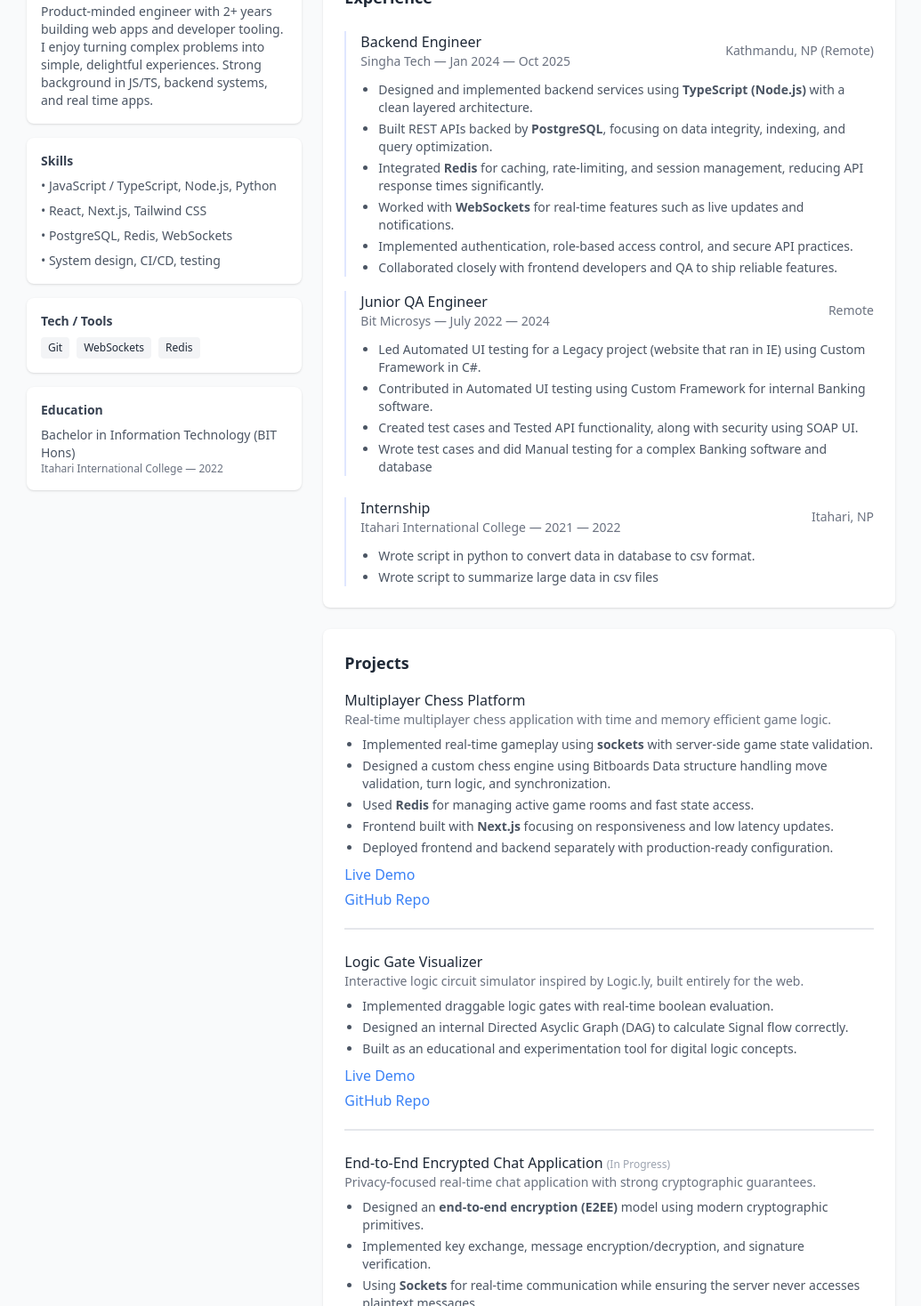
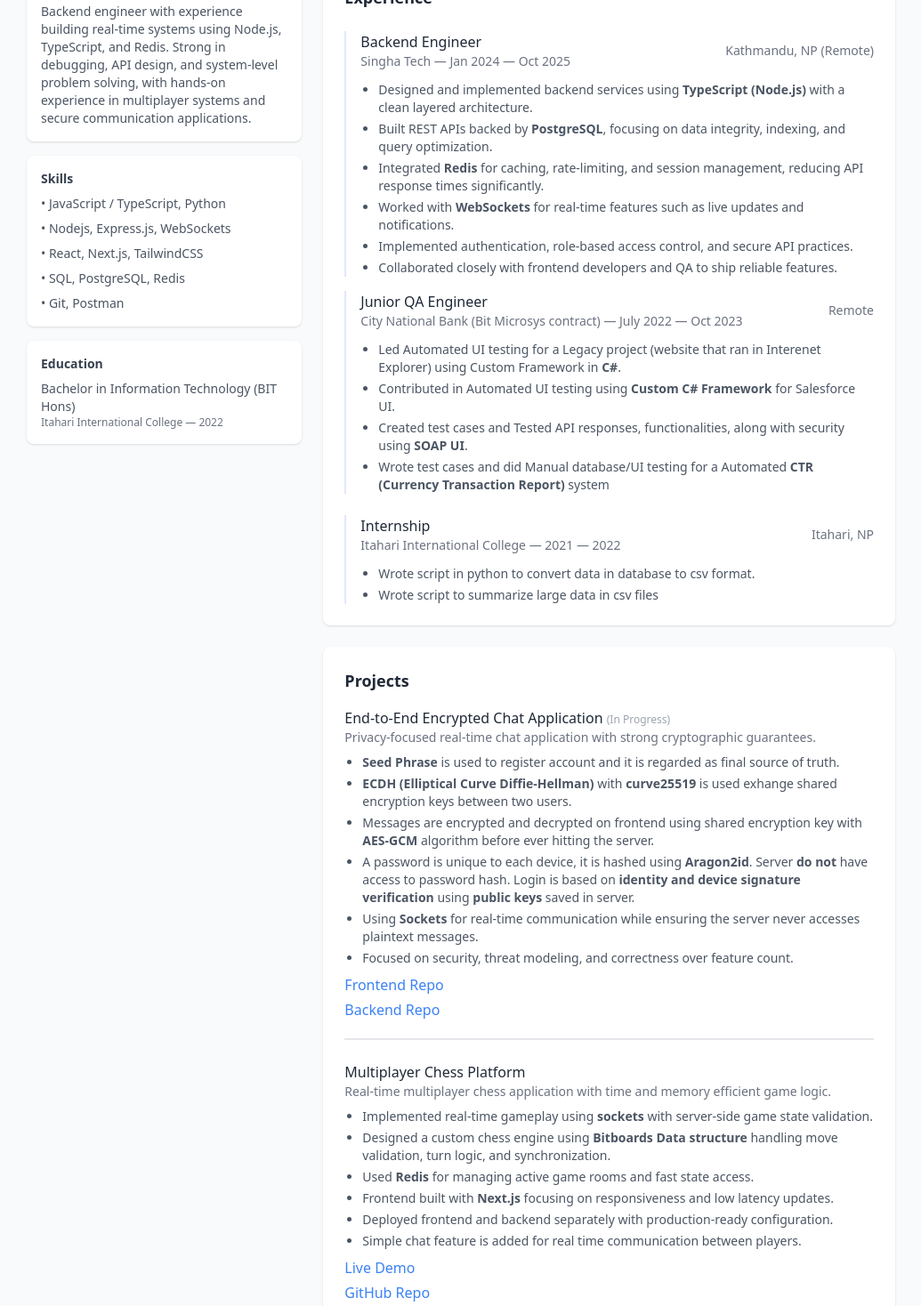
Before and after one commit to PrabeshBimali/PrabeshBimali.github.io, a plain HTML site: page index.html in a window 1280 px wide. Shown: the part 241-1709 px from the top of the page at 89% size, without its empty margins (122-1157 px from the left). Drawn offline with nearby package versions, Linux system fonts and the light colour scheme.

Commit message:
updated resume

```diff
--- a/index.html
+++ b/index.html
@@ -38,26 +38,20 @@
         <aside class="lg:col-span-1 space-y-4">
           <div class="bg-white p-4 rounded-lg shadow">
             <h3 class="font-semibold text-sm text-gray-700">Summary</h3>
-            <p class="mt-2 text-sm text-gray-600">Product-minded engineer with 2+ years building web apps and developer tooling. I enjoy turning complex problems into simple, delightful experiences. Strong background in JS/TS, backend systems, and real time apps.</p>
+            <p class="mt-2 text-sm text-gray-600">
+              Backend engineer with experience building real-time systems using Node.js, TypeScript, and Redis. Strong in debugging, API design, and system-level problem solving, with hands-on experience in multiplayer systems and secure communication applications.
+            </p>
           </div>
 
           <div class="bg-white p-4 rounded-lg shadow">
             <h3 class="font-semibold text-sm text-gray-700">Skills</h3>
             <ul class="mt-2 text-sm text-gray-600 space-y-2">
-              <li>• JavaScript / TypeScript, Node.js, Python</li>
-              <li>• React, Next.js, Tailwind CSS</li>
-              <li>• PostgreSQL, Redis, WebSockets</li>
-              <li>• System design, CI/CD, testing</li>
+              <li>• JavaScript / TypeScript, Python</li>
+              <li>• Nodejs, Express.js, WebSockets</li>
+              <li>• React, Next.js, TailwindCSS</li>
+              <li>• SQL, PostgreSQL, Redis</li>
+              <li>• Git, Postman</li>
             </ul>
-          </div>
-
-          <div class="bg-white p-4 rounded-lg shadow">
-            <h3 class="font-semibold text-sm text-gray-700">Tech / Tools</h3>
-            <div class="mt-2 flex flex-wrap gap-2">
-              <span class="px-2 py-1 text-xs bg-gray-100 rounded">Git</span>
-              <span class="px-2 py-1 text-xs bg-gray-100 rounded">WebSockets</span>
-              <span class="px-2 py-1 text-xs bg-gray-100 rounded">Redis</span>
-            </div>
           </div>
 
           <div class="bg-white p-4 rounded-lg shadow">
@@ -95,15 +89,15 @@
               <div class="flex flex-col sm:flex-row sm:items-center sm:justify-between">
                 <div>
                   <div class="font-medium">Junior QA Engineer</div>
-                  <div class="text-sm text-gray-500">Bit Microsys — July 2022 — 2024</div>
+                  <div class="text-sm text-gray-500"> City National Bank (Bit Microsys contract) — July 2022 — Oct 2023</div>
                 </div>
                 <div class="text-sm text-gray-500">Remote</div>
               </div>
               <ul class="mt-3 text-sm text-gray-600 list-disc ml-5 space-y-1">
-                <li>Led Automated UI testing for a Legacy project (website that ran in IE) using Custom Framework in C#.</li>
-                <li>Contributed in Automated UI testing using Custom Framework for internal Banking software.</li>
-                <li>Created test cases and Tested API functionality, along with security using SOAP UI.</li>
-                <li>Wrote test cases and did Manual testing for a complex Banking software and database</li>
+                <li>Led Automated UI testing for a Legacy project (website that ran in Interenet Explorer) using Custom Framework in <b>C#</b>.</li>
+                <li>Contributed in Automated UI testing using <b>Custom C# Framework</b> for Salesforce UI.</li>
+                <li>Created test cases and Tested API responses, functionalities, along with security using <b>SOAP UI</b>.</li>
+                <li>Wrote test cases and did Manual database/UI testing for a Automated <b>CTR (Currency Transaction Report)</b> system</li>
               </ul>
             </article>
 
@@ -127,6 +121,27 @@
 
             <div class="mt-4 grid gap-6">
               <div>
+                <div class="font-medium">End-to-End Encrypted Chat Application <span class="text-xs text-gray-400">(In Progress)</span></div>
+                <div class="text-sm text-gray-500">
+                  Privacy-focused real-time chat application with strong cryptographic guarantees.
+                </div>
+
+                <ul class="mt-2 text-sm text-gray-600 list-disc ml-5 space-y-1">
+                  <li><b>Seed Phrase</b> is used to register account and it is regarded as final source of truth.</li>
+                  <li><b>ECDH (Elliptical Curve Diffie-Hellman)</b> with <b>curve25519</b> is used exhange shared encryption keys between two users.</li>
+                  <li>Messages are encrypted and decrypted on frontend using shared encryption key with <b>AES-GCM</b> algorithm before ever hitting the server.</li>
+                  <li>A password is unique to each device, it is hashed using <b>Aragon2id</b>. Server <b>do not</b> have access to password hash. Login is based on <b>identity and device signature verification</b> using <b>public keys</b> saved in server.</li>
+                  <li>Using <b>Sockets</b> for real-time communication while ensuring the server never accesses plaintext messages.</li>
+                  <li>Focused on security, threat modeling, and correctness over feature count.</li>
+                </ul>
+
+                <div class="mt-2 flex flex-col gap-1 border-b-2 pb-5">
+                  <a target="_blank" href="https://github.com/PrabeshBimali/secure-chat-frontend" target="_blank" class="text-blue-500 hover:text-blue-700">Frontend Repo</a>
+                  <a target="_blank" href="https://github.com/PrabeshBimali/secure-chat-backend" class="text-blue-500 hover:text-blue-700">Backend Repo</a>
+                </div>
+              </div>
+
+              <div>
                 <div class="font-medium">Multiplayer Chess Platform</div>
                 <div class="text-sm text-gray-500">
                   Real-time multiplayer chess application with time and memory efficient game logic.
@@ -134,15 +149,16 @@
 
                 <ul class="mt-2 text-sm text-gray-600 list-disc ml-5 space-y-1">
                   <li>Implemented real-time gameplay using <b>sockets</b> with server-side game state validation.</li>
-                  <li>Designed a custom chess engine using Bitboards Data structure handling move validation, turn logic, and synchronization.</li>
+                  <li>Designed a custom chess engine using <b>Bitboards Data structure</b> handling move validation, turn logic, and synchronization.</li>
                   <li>Used <b>Redis</b> for managing active game rooms and fast state access.</li>
                   <li>Frontend built with <b>Next.js</b> focusing on responsiveness and low latency updates.</li>
                   <li>Deployed frontend and backend separately with production-ready configuration.</li>
+                  <li>Simple chat feature is added for real time communication between players.</li>
                 </ul>
 
                 <div class="mt-2 flex flex-col gap-1 border-b-2 pb-5">
-                  <a href="https://multiplayer-chess-five.vercel.app/" class="text-blue-500 hover:text-blue-700">Live Demo</a>
-                  <a href="https://github.com/PrabeshBimali/multiplayer-chess-backend" class="text-blue-500 hover:text-blue-700">GitHub Repo</a>
+                  <a target="_blank" href="https://multiplayer-chess-five.vercel.app/" class="text-blue-500 hover:text-blue-700">Live Demo</a>
+                  <a target="_blank" href="https://github.com/PrabeshBimali/multiplayer-chess-backend" class="text-blue-500 hover:text-blue-700">GitHub Repo</a>
                 </div>
               </div>
 
@@ -154,34 +170,16 @@
 
                 <ul class="mt-2 text-sm text-gray-600 list-disc ml-5 space-y-1">
                   <li>Implemented draggable logic gates with real-time boolean evaluation.</li>
-                  <li>Designed an internal Directed Asyclic Graph (DAG) to calculate Signal flow correctly.</li>
+                  <li>Designed an <b>Directed Asyclic Graph (DAG)</b> to calculate signal flow fast and accurately.</li>
                   <li>Built as an educational and experimentation tool for digital logic concepts.</li>
                 </ul>
 
                 <div class="mt-2 flex flex-col gap-1 border-b-2 pb-5">
-                  <a href="https://simple-logicgates-sim-psi.vercel.app/" class="text-blue-500 hover:text-blue-700">Live Demo</a>
-                  <a href="https://github.com/PrabeshBimali/Simple-Logic-Gates-Simulator" class="text-blue-500 hover:text-blue-700">GitHub Repo</a>
+                  <a target="_blank" href="https://simple-logicgates-sim-psi.vercel.app/" class="text-blue-500 hover:text-blue-700">Live Demo</a>
+                  <a target="_blank" href="https://github.com/PrabeshBimali/Simple-Logic-Gates-Simulator" class="text-blue-500 hover:text-blue-700">GitHub Repo</a>
                 </div>
               </div>
 
-              <div>
-                <div class="font-medium">End-to-End Encrypted Chat Application <span class="text-xs text-gray-400">(In Progress)</span></div>
-                <div class="text-sm text-gray-500">
-                  Privacy-focused real-time chat application with strong cryptographic guarantees.
-                </div>
-
-                <ul class="mt-2 text-sm text-gray-600 list-disc ml-5 space-y-1">
-                  <li>Designed an <b>end-to-end encryption (E2EE)</b> model using modern cryptographic primitives.</li>
-                  <li>Implemented key exchange, message encryption/decryption, and signature verification.</li>
-                  <li>Using <b>Sockets</b> for real-time communication while ensuring the server never accesses plaintext messages.</li>
-                  <li>Focused on security, threat modeling, and correctness over feature count.</li>
-                </ul>
-
-                <div class="mt-2 flex flex-col gap-1 border-b-2 pb-5">
-                  <a href="https://github.com/PrabeshBimali/secure-chat-frontend" target="_blank" class="text-blue-500 hover:text-blue-700">Frontend Repo</a>
-                  <a href="https://github.com/PrabeshBimali/secure-chat-backend" class="text-blue-500 hover:text-blue-700">Backend Repo</a>
-                </div>
-              </div>
 
             </div>
           </section>
@@ -195,8 +193,6 @@
           </section>
         </div>
       </section>
-
-      <footer class="mt-6 text-center text-xs text-gray-500">Made with — plain HTML + Tailwind (CDN)</footer>
     </main>
   </body>
 </html>
```
